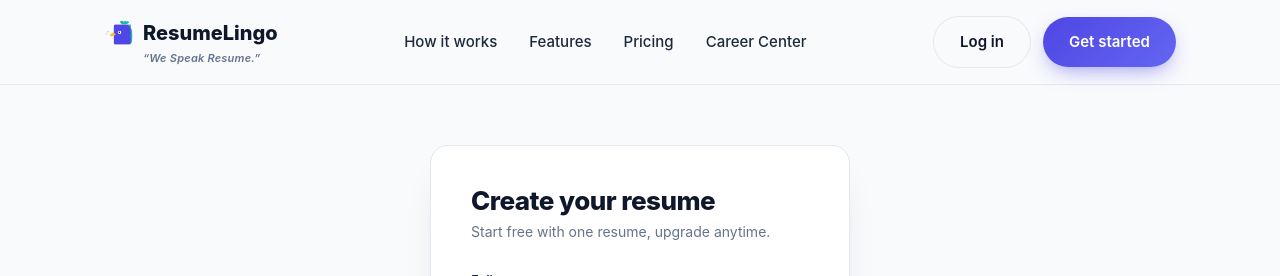
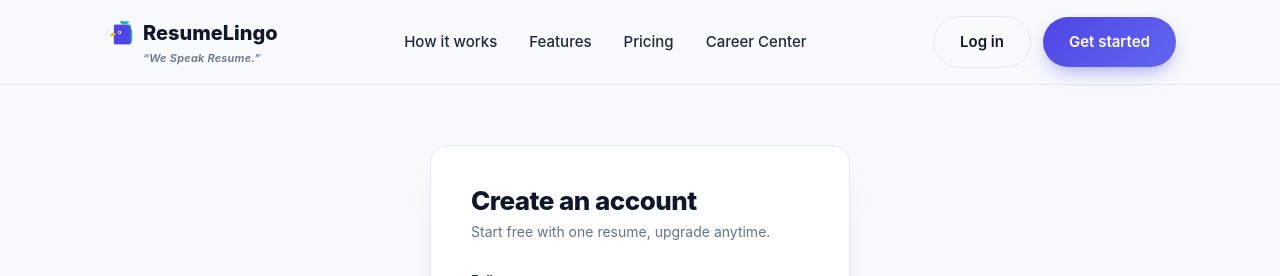
Before and after one commit to macsamust/resumelingo, a React (Vite) app in the folder client/: page /signup in a window 1280 px wide. Shown: the top 276 px of the page. Built offline with nearby package versions, Linux system fonts and the light colour scheme; no server answers.

Commit message:
Signup page: heading 'Create your resume' -> 'Create an account'
Matches the submit button's existing wording ('Create an account').

```diff
--- a/client/src/pages/SignupPage.tsx
+++ b/client/src/pages/SignupPage.tsx
@@ -39,7 +39,7 @@ export function SignupPage() {
   return (
     <div className="auth-page">
       <div className="auth-card">
-        <h1>Create your resume</h1>
+        <h1>Create an account</h1>
         <p className="sub">Start free with one resume, upgrade anytime.</p>
         {error && <div className="form-error">{error}</div>}
         <form onSubmit={onSubmit}>
```
